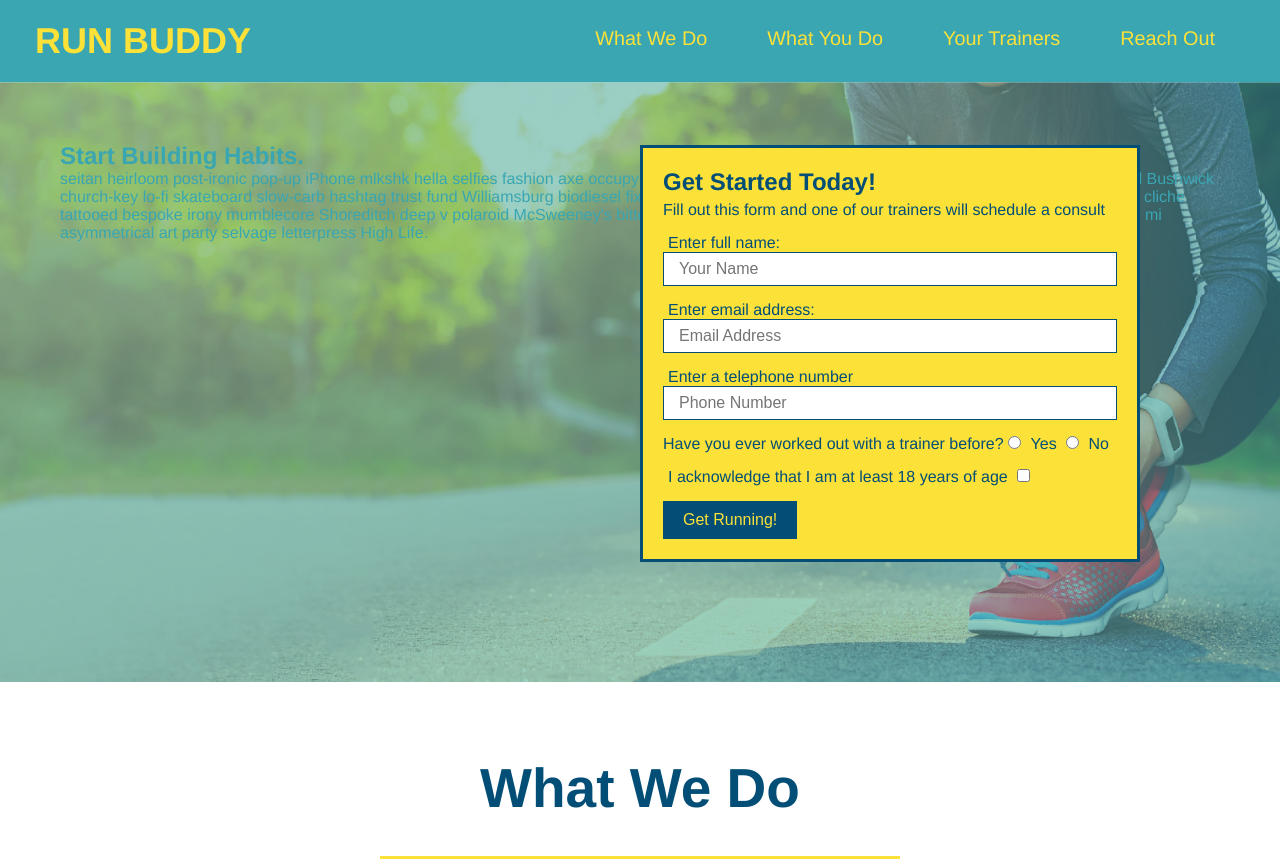
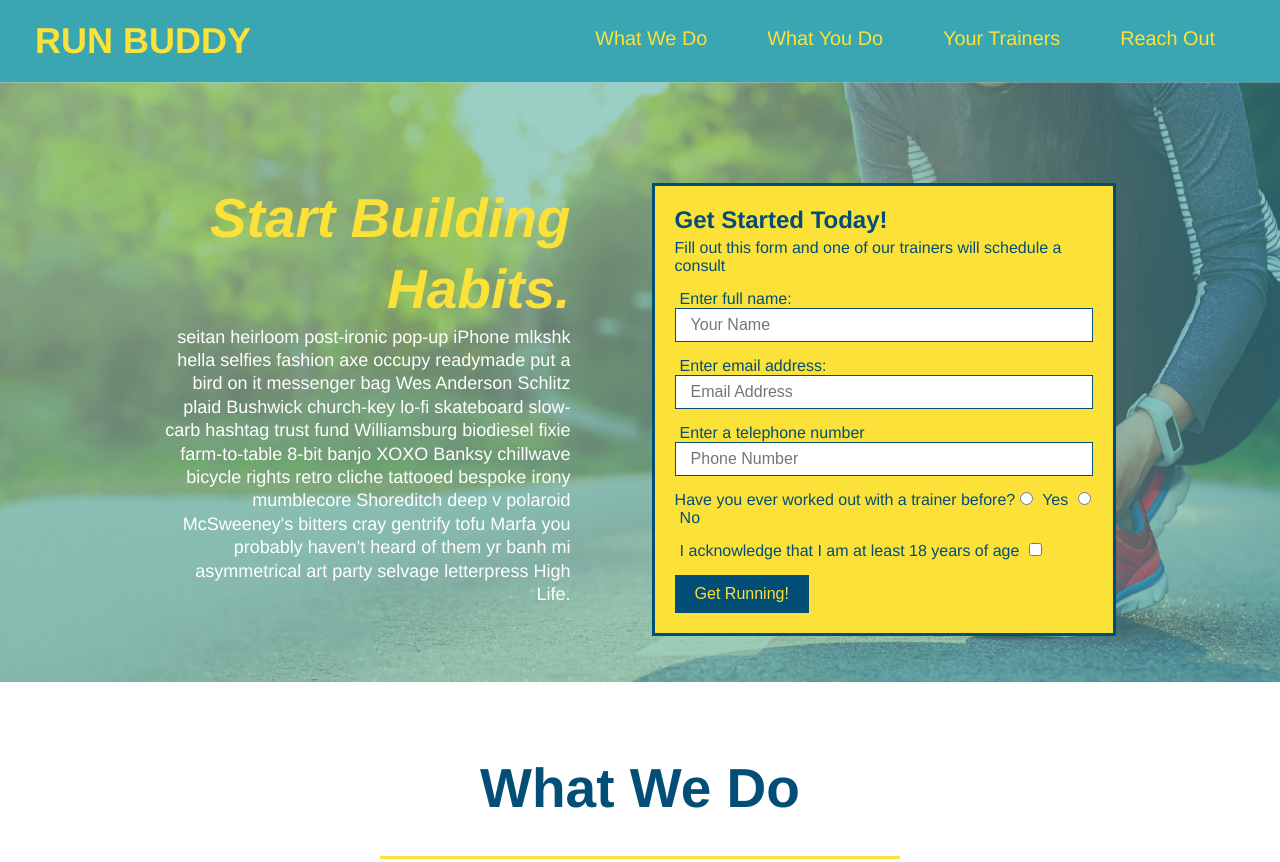
Before and after one commit to adamlsn/run-buddy, a plain HTML site: page index.html in a window 1280 px wide. Shown: the top 862 px of the page. Drawn offline with Linux system fonts and the light colour scheme.

Commit message:
add flexbox to the hero

```diff
--- a/assets/css/style.css
+++ b/assets/css/style.css
@@ -89,21 +89,37 @@ section {
 /* Hero Style Start */
 .hero {
     background-image: url("../images/hero-bg.jpg");
+    display: flex;
+    justify-content: center;
+    flex-wrap: wrap;
     height: 600px;
     background-size: cover;
     background-position: center;
     position: relative;
   }
 
+  .hero-cta {
+      width: 35%;
+      text-align: right;
+      margin: 3.5%;
+      color: #fff;
+      font-size: 18px;
+      line-height: 1.3;
+  }
+
+  .hero-cta h2 {
+      font-style: italic;
+      font-size: 55px;
+      color: #fce138;
+  }
+
   .hero-form {
       background-color: #fce138;
       padding: 20px;
-      width: 500px;
       color: #024e76;
       border: solid 3px #024e76;
-      position: absolute;
-      bottom: 120px;
-      right: 140px;
+      width: 40%;
+      margin: 3.5%;
   }
 
   .hero-form h3 {
```
